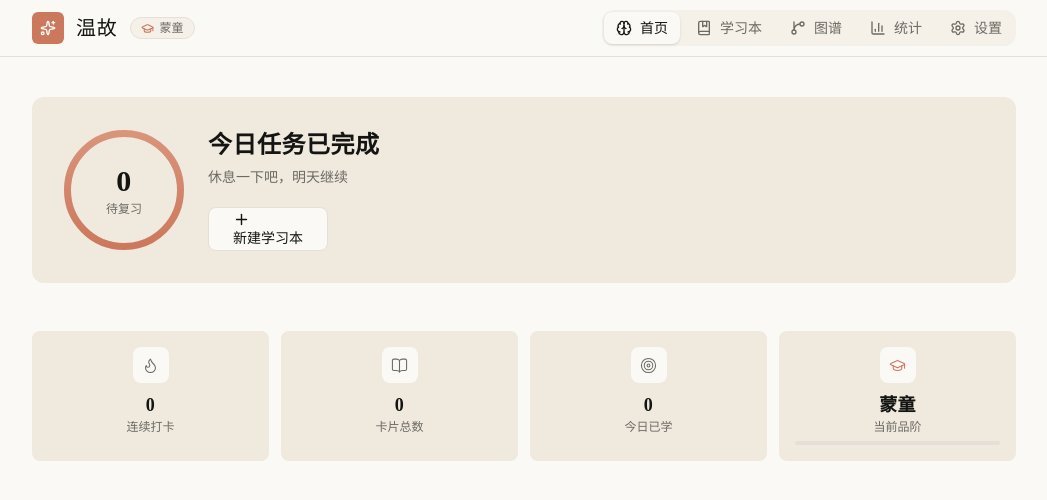
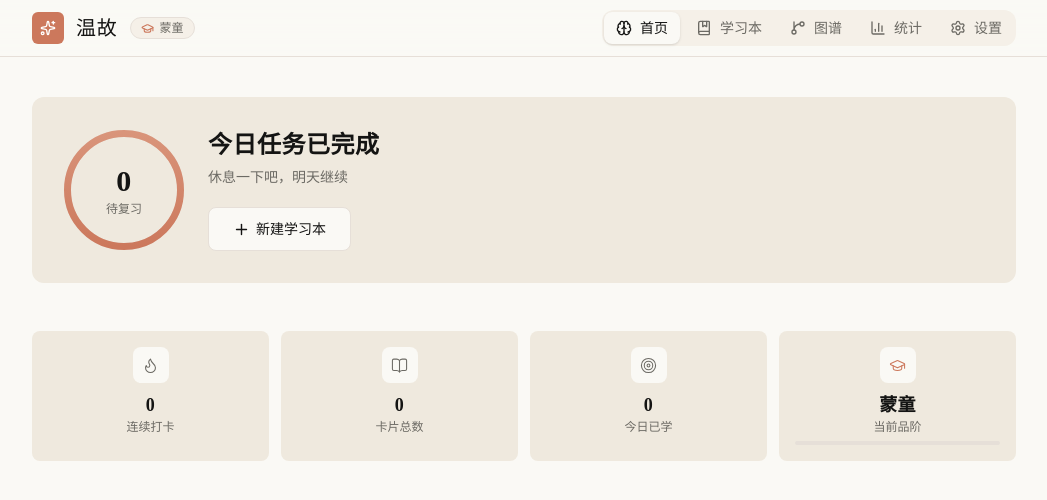
Before and after one commit to snowfangcun/MemoryFlow, a React (Vite) app: page / in a window 1280 px wide. Shown: the top 500 px of the page, without its empty margins (116-1163 px from the left). Built offline with nearby package versions, Linux system fonts and the light colour scheme.

Commit message:
feat: 预览
Co-authored-by: traeagent <traeagent@users.noreply.github.com>

```diff
--- a/src/components/layout/BottomNav.tsx
+++ b/src/components/layout/BottomNav.tsx
@@ -19,7 +19,7 @@ const tabs = [
 const BottomNav: React.FC<BottomNavProps> = ({ activeTab, onTabChange, dueCount }) => {
   return (
     <nav className="fixed bottom-0 inset-x-0 z-50 md:hidden bg-canvas/90 backdrop-blur-lg border-t border-hairline safe-area-bottom">
-      <div className="flex items-center justify-around h-14 px-2">
+      <div className="flex items-center justify-around h-14 px-2 overflow-hidden">
         {tabs.map((tab) => {
           const Icon = tab.icon;
           const isActive = activeTab === tab.id;
--- a/src/components/ui/Button.tsx
+++ b/src/components/ui/Button.tsx
@@ -1,10 +1,4 @@
-import React, { useRef, useState, useCallback } from 'react';
-
-interface RippleData {
-  id: number;
-  x: number;
-  y: number;
-}
+import React from 'react';
 
 interface ButtonProps extends React.ButtonHTMLAttributes<HTMLButtonElement> {
   variant?: 'primary' | 'secondary' | 'ghost' | 'danger';
@@ -14,12 +8,9 @@ interface ButtonProps extends React.ButtonHTMLAttributes<HTMLButtonElement> {
 }
 
 const Button: React.FC<ButtonProps> = ({
-  variant = 'primary', size = 'md', loading = false, children, className = '', disabled, onClick, ...props
+  variant = 'primary', size = 'md', loading = false, children, className = '', disabled, ...props
 }) => {
-  const [ripples, setRipples] = useState<RippleData[]>([]);
-  const timerRef = useRef<ReturnType<typeof setTimeout>>(undefined);
-
-  const base = 'inline-flex items-center justify-center font-medium rounded-lg transition-all duration-150 focus:outline-none focus-visible:ring-2 focus-visible:ring-primary/40 disabled:opacity-50 disabled:cursor-not-allowed btn-press ripple-container';
+  const base = 'inline-flex items-center justify-center font-medium rounded-lg transition-all duration-150 focus:outline-none focus-visible:ring-2 focus-visible:ring-primary/40 disabled:opacity-50 disabled:cursor-not-allowed btn-press';
 
   const variants: Record<string, string> = {
     primary: 'bg-primary text-on-primary hover:bg-primary-active',
@@ -34,24 +25,10 @@ const Button: React.FC<ButtonProps> = ({
     lg: 'h-11 px-6 text-sm',
   };
 
-  const handleClick = useCallback((e: React.MouseEvent<HTMLButtonElement>) => {
-    const rect = e.currentTarget.getBoundingClientRect();
-    const x = e.clientX - rect.left;
-    const y = e.clientY - rect.top;
-    const id = Date.now();
-    setRipples(prev => [...prev, { id, x, y }]);
-    if (timerRef.current) clearTimeout(timerRef.current);
-    timerRef.current = setTimeout(() => setRipples([]), 500);
-    onClick?.(e);
-  }, [onClick]);
-
   return (
-    <button className={`${base} ${variants[variant]} ${sizes[size]} ${className}`} disabled={disabled || loading} onClick={handleClick} {...props}>
+    <button className={`${base} ${variants[variant]} ${sizes[size]} ${className}`} disabled={disabled || loading} {...props}>
       {loading && <span className="animate-spin mr-2 w-3.5 h-3.5 border-2 border-current border-t-transparent rounded-full" />}
-      {ripples.map(r => (
-        <span key={r.id} className="ripple-span" style={{ left: r.x - 4, top: r.y - 4, width: 8, height: 8 }} />
-      ))}
-      <span className="relative z-10">{children}</span>
+      {children}
     </button>
   );
 };
--- a/src/styles/globals.css
+++ b/src/styles/globals.css
@@ -149,19 +149,3 @@ body {
 .btn-press:active {
   transform: scale(0.97);
 }
-
-/* Ripple */
-.ripple-container {
-  position: relative;
-  overflow: hidden;
-}
-@keyframes ripple-effect {
-  to { transform: scale(15); opacity: 0; }
-}
-.ripple-span {
-  position: absolute;
-  border-radius: 50%;
-  background: rgba(255, 255, 255, 0.35);
-  pointer-events: none;
-  animation: ripple-effect 0.5s ease-out forwards;
-}
```
